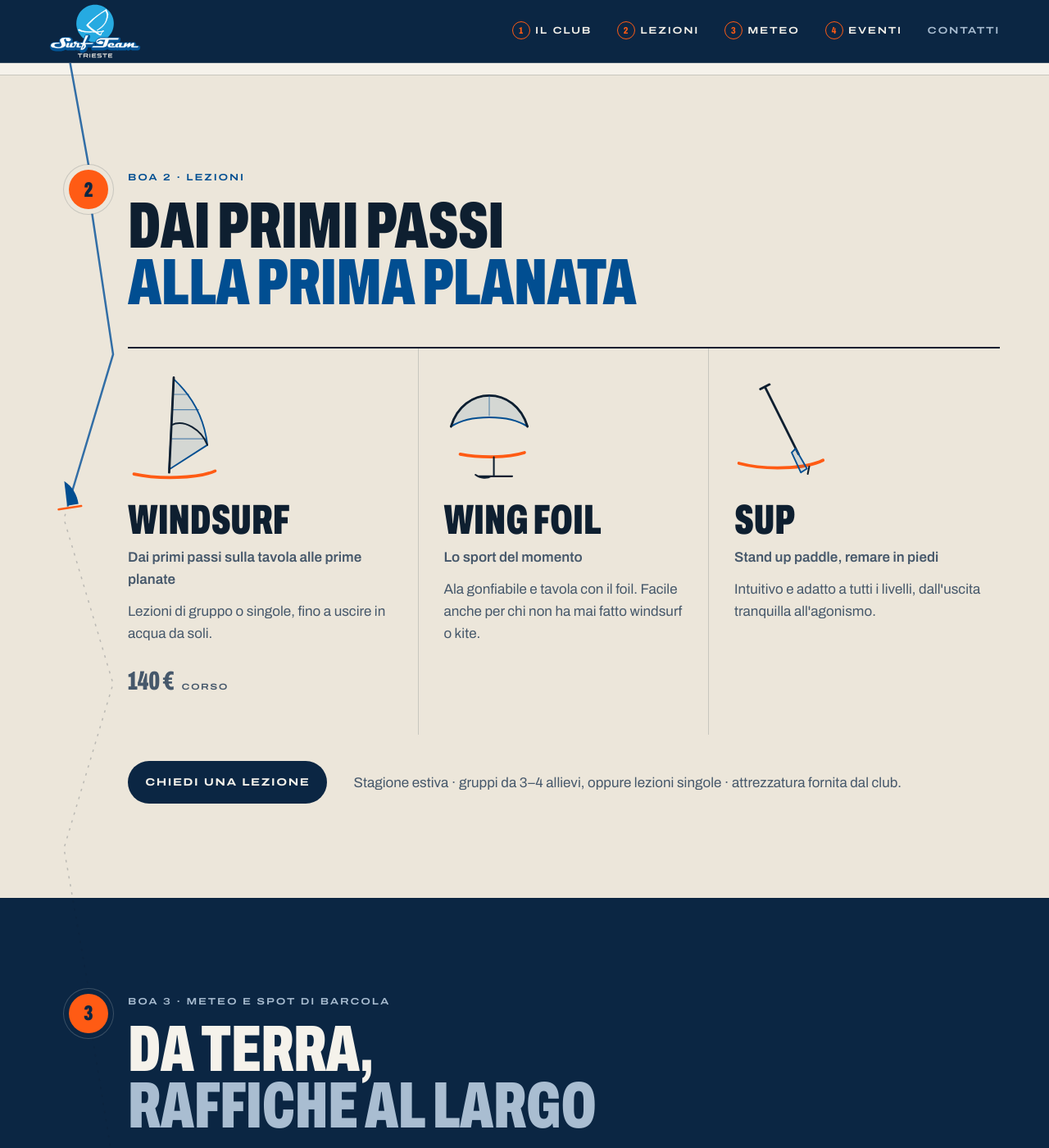
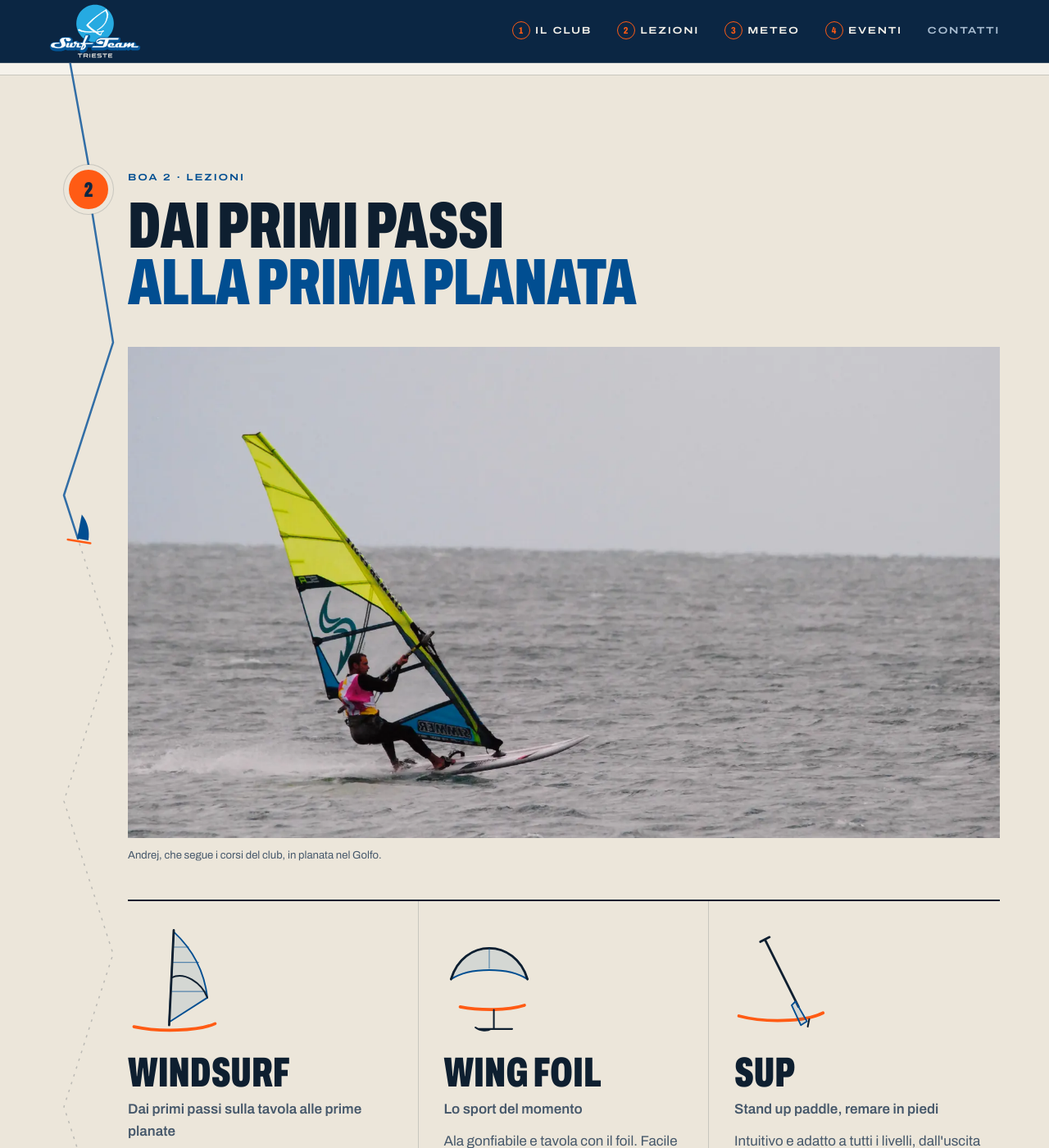
Before and after one commit to surfteamtrieste-website/website, a Jekyll site: the page built from index.html, in a window 1280 px wide and 1400 px high, scrolled down 2574 px. Shown: the whole window at 82% size. Built offline with Jekyll 4.4.1, drawn with Linux system fonts in a browser that asks for light colours.

Commit message:
Foto di Andrej in windsurf in home e nella pagina Lezioni
Due scatti mandati da Maja: la planata nella boa 2 della home, quello con
il portacontainer sullo sfondo in /lezioni/. Versioni 900 e 1600 px in
WebP e JPEG, senza dati EXIF.

Co-Authored-By: Claude Opus 5.5 <noreply@anthropic.com>

```diff
--- a/assets/css/stile.css
+++ b/assets/css/stile.css
@@ -336,6 +336,9 @@ h1, h2, h3 { margin: 0; }
 .vela__albero { fill: none; stroke: var(--inchiostro); stroke-width: 3; stroke-linecap: round; }
 .vela__boma { fill: none; stroke: var(--inchiostro); stroke-width: 2.2; stroke-linecap: round; }
 .vela__tavola { fill: none; stroke: var(--boa); stroke-width: 4; stroke-linecap: round; }
+.scatto { margin: 0 0 clamp(28px, 4vw, 44px); }
+.scatto img { display: block; width: 100%; height: auto; }
+.scatto figcaption { font-size: .82rem; color: var(--inchiostro-2); margin-top: 10px; }
 .lezioni__piede { display: flex; flex-wrap: wrap; align-items: center; gap: 18px 32px; margin-top: 32px; }
 .lezioni__piede p { margin: 0; color: var(--inchiostro-2); }
 @media (max-width: 860px) {
--- a/index.html
+++ b/index.html
@@ -99,6 +99,13 @@ description: Surf Team Trieste, windsurf club del Terrapieno di Barcola dal 1997
       <div>
         <p class="etichetta">Boa 2 · Lezioni</p>
         <h2 class="titolo" id="t-lezioni">Dai primi passi<br><em>alla prima planata</em></h2>
+        <figure class="scatto">
+          <picture>
+            <source type="image/webp" srcset="{{ '/assets/img/andrej-windsurf-planata-900.webp' | relative_url }} 900w, {{ '/assets/img/andrej-windsurf-planata-1600.webp' | relative_url }} 1600w" sizes="(max-width: 1100px) 100vw, 980px">
+            <img src="{{ '/assets/img/andrej-windsurf-planata-1600.jpg' | relative_url }}" srcset="{{ '/assets/img/andrej-windsurf-planata-900.jpg' | relative_url }} 900w, {{ '/assets/img/andrej-windsurf-planata-1600.jpg' | relative_url }} 1600w" sizes="(max-width: 1100px) 100vw, 980px" width="1600" height="900" loading="lazy" alt="Andrej in planata sul windsurf, vela gialla, nel Golfo di Trieste">
+          </picture>
+          <figcaption>Andrej, che segue i corsi del club, in planata nel Golfo.</figcaption>
+        </figure>
         <div class="discipline">
           {%- for c in site.data.corsi.elenco %}
           <article class="disciplina">
```
Also changed, not shown: lezioni.html (+8 -0 lines), assets/img/andrej-windsurf-planata-1600.jpg (added), assets/img/andrej-windsurf-planata-1600.webp (added), assets/img/andrej-windsurf-planata-900.jpg (added), assets/img/andrej-windsurf-planata-900.webp (added), assets/img/andrej-windsurf-portacontainer-1600.jpg (added), assets/img/andrej-windsurf-portacontainer-1600.webp (added), assets/img/andrej-windsurf-portacontainer-900.jpg (added), assets/img/andrej-windsurf-portacontainer-900.webp (added).
